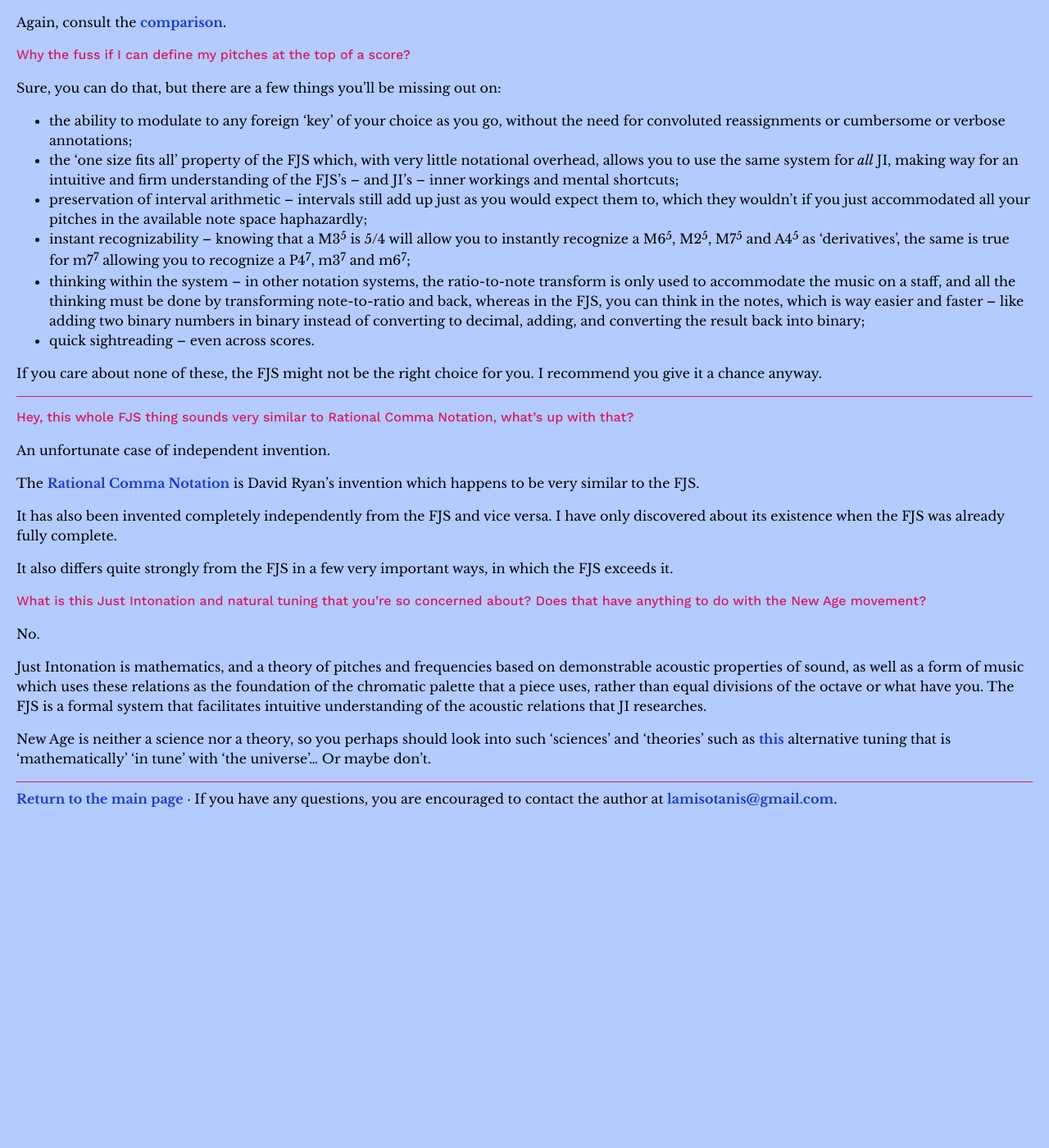
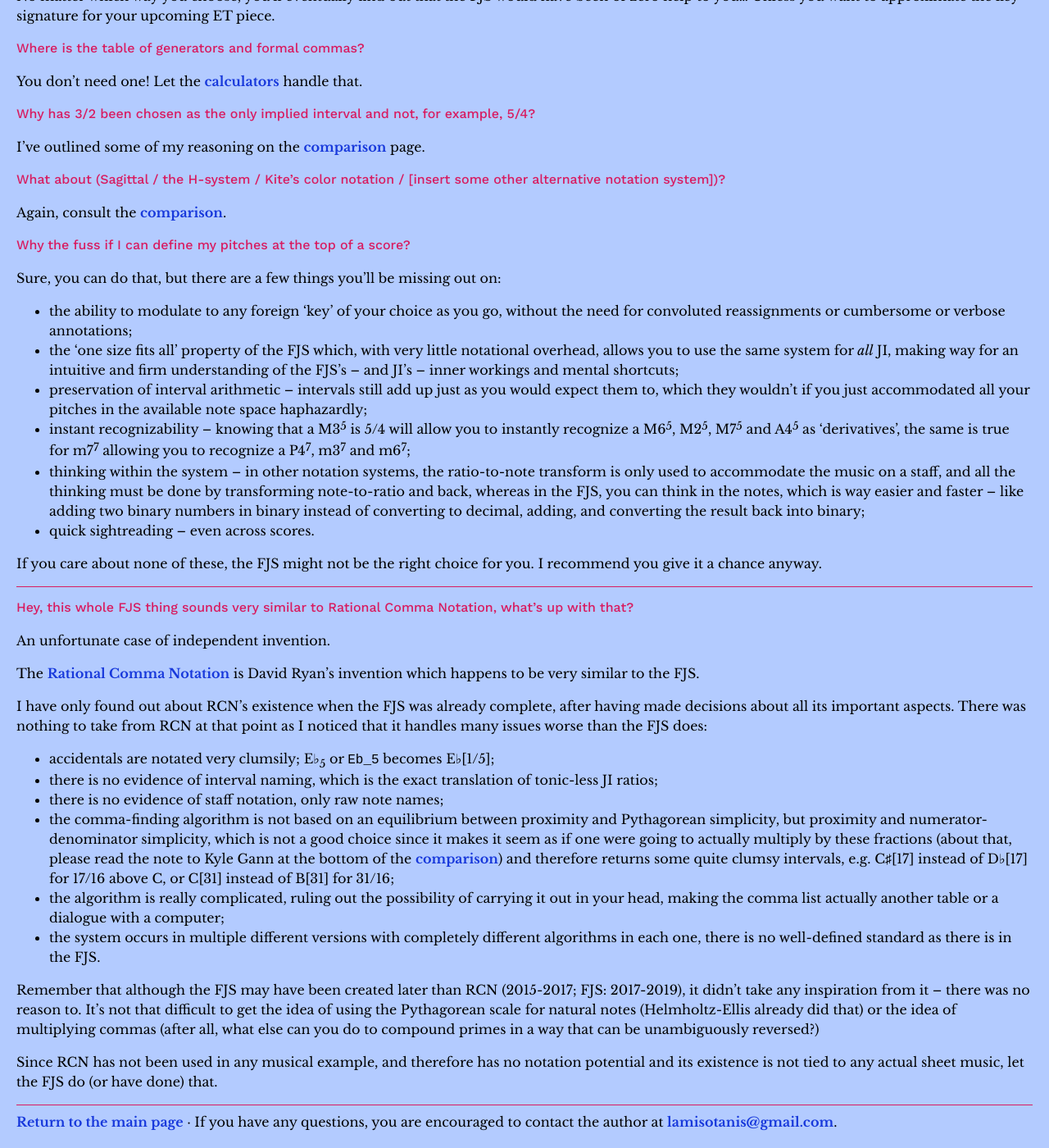
Before and after one commit to misotanni/misotanni.github.io, a Jekyll site: the page built from fjs/en/faq.md, in a window 1280 px wide and 1400 px high, scrolled down 883 px. Shown: the whole window at 82% size. Built offline with Jekyll 4.4.1, drawn with Linux system fonts in a browser that asks for light colours; our own code applies the rules of GitHub Pages for plain Markdown files; before the commit the page ends 1889 px from its top, so only the background shows below that; some of the changed text lies outside the part shown.

Commit message:
done Polish and English

```diff
--- a/fjs/en/faq.md
+++ b/fjs/en/faq.md
@@ -1,6 +1,14 @@
 # Frequently Asked Questions
 
 <style>h2 { font-weight: normal; font-size: 100%; }</style>
+
+## What is this Just Intonation and natural tuning that you're so concerned about? Does that have anything to do with the New Age movement?
+
+No.
+
+Just Intonation is mathematics, and a theory of pitches and frequencies based on demonstrable acoustic properties of sound, as well as a form of music which uses these relations as the foundation of the chromatic palette that a piece uses, rather than equal divisions of the octave or what have you. The FJS is a formal system that facilitates intuitive understanding of the acoustic relations that JI researches.
+
+New Age is neither a science nor a theory, so you perhaps should look into such ‘sciences’ and ‘theories’ such as [this](https://attunedvibrations.com/432hz/) alternative tuning that is ‘mathematically’ ‘in tune’ with ‘the universe’… Or maybe don't.
 
 ## Can the FJS be used to notate equal temperament tunings?
 
@@ -47,14 +55,15 @@
 
 The [Rational Comma Notation](https://en.xen.wiki/w/Rational_Comma_Notation_(RCN)) is David Ryan's invention which happens to be very similar to the FJS.
 
-It has also been invented completely independently from the FJS and vice versa. I have only discovered about its existence when the FJS was already fully complete.
+I have only found out about RCN's existence when the FJS was already complete, after having made decisions about all its important aspects. There was nothing to take from RCN at that point as I noticed that it handles many issues worse than the FJS does:
 
-It also differs quite strongly from the FJS in a few very important ways, in which the FJS exceeds it.
+- accidentals are notated very clumsily; E♭<sub>5</sub> or `Eb_5` becomes E♭\[1/5\];
+- there is no evidence of interval naming, which is the exact translation of tonic-less JI ratios;
+- there is no evidence of staff notation, only raw note names;
+- the comma-finding algorithm is not based on an equilibrium between proximity and Pythagorean simplicity, but proximity and numerator-denominator simplicity, which is not a good choice since it makes it seem as if one were going to actually multiply by these fractions (about that, please read the note to Kyle Gann at the bottom of the [comparison](compare.html)) and therefore returns some quite clumsy intervals, e.g. C♯\[17\] instead of D♭\[17\] for 17/16 above C, or C\[31\] instead of B\[31\] for 31/16;
+- the algorithm is really complicated, ruling out the possibility of carrying it out in your head, making the comma list actually another table or a dialogue with a computer;
+- the system occurs in multiple different versions with completely different algorithms in each one, there is no well-defined standard as there is in the FJS.
 
-## What is this Just Intonation and natural tuning that you're so concerned about? Does that have anything to do with the New Age movement?
+Remember that although the FJS may have been created later than RCN (2015-2017; FJS: 2017-2019), it didn't take any inspiration from it – there was no reason to. It's not that difficult to get the idea of using the Pythagorean scale for natural notes (Helmholtz-Ellis already did that) or the idea of multiplying commas (after all, what else can you do to compound primes in a way that can be unambiguously reversed?)
 
-No.
-
-Just Intonation is mathematics, and a theory of pitches and frequencies based on demonstrable acoustic properties of sound, as well as a form of music which uses these relations as the foundation of the chromatic palette that a piece uses, rather than equal divisions of the octave or what have you. The FJS is a formal system that facilitates intuitive understanding of the acoustic relations that JI researches.
-
-New Age is neither a science nor a theory, so you perhaps should look into such ‘sciences’ and ‘theories’ such as [this](https://attunedvibrations.com/432hz/) alternative tuning that is ‘mathematically’ ‘in tune’ with ‘the universe’… Or maybe don't.
+Since RCN has not been used in any musical example, and therefore has no notation potential and its existence is not tied to any actual sheet music, let the FJS do (or have done) that.
```
Also changed, not shown: fjs/pl/faq.md (+17 -8 lines).
